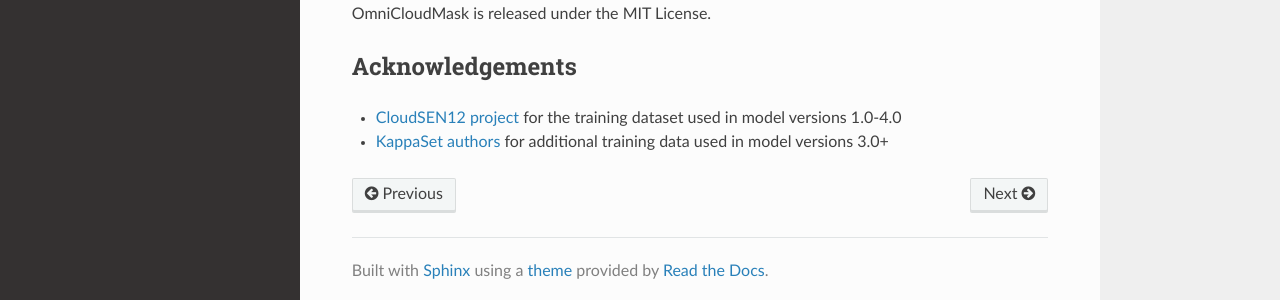
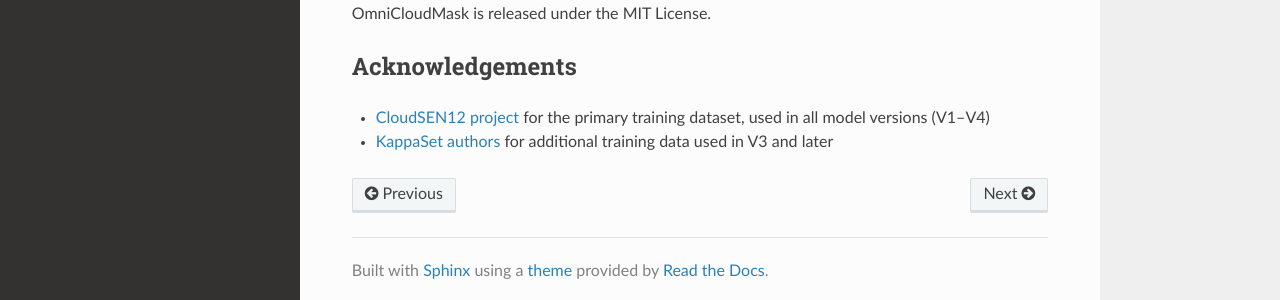
Before and after one commit to DPIRD-DMA/OmniCloudMask, a Sphinx documentation site: the page built from docs/contributing.md, in a window 1280 px wide and 1254 px high. Shown: the part 947-1247 px from the top of the window. Built offline with Sphinx 7.4.7 and the Read the Docs theme 3.1.0, drawn with Linux system fonts in a browser that asks for light colours.

Commit message:
Document which training datasets each model version used
Replace the training data bullet list with a dataset-by-version table,
list only newly added datasets in the model changelog, and let doc
tables wrap instead of scrolling sideways.

Co-Authored-By: Claude Opus 5.5 (1M context) <noreply@anthropic.com>

```diff
--- /dev/null
+++ b/docs/_static/custom.css
@@ -0,0 +1,10 @@
+/* Let table cells wrap instead of making wide tables scroll sideways */
+.wy-table-responsive table td,
+.wy-table-responsive table th {
+    white-space: normal;
+}
+
+.wy-table-responsive table.dataset-table td:nth-child(n + 3),
+.wy-table-responsive table.dataset-table th:nth-child(n + 3) {
+    text-align: center;
+}
--- a/docs/conf.py
+++ b/docs/conf.py
@@ -28,7 +28,8 @@ exclude_patterns = ["_build", "Thumbs.db", ".DS_Store"]
 
 html_theme = "sphinx_rtd_theme"
 html_show_copyright = False
-html_static_path = []
+html_static_path = ["_static"]
+html_css_files = ["custom.css"]
 
 # Source file suffixes
 source_suffix = {
--- a/docs/contributing.md
+++ b/docs/contributing.md
@@ -40,5 +40,5 @@ OmniCloudMask is released under the MIT License.
 
 ## Acknowledgements
 
-- [CloudSEN12 project](https://cloudsen12.github.io/) for the training dataset used in model versions 1.0-4.0
-- [KappaSet authors](https://doi.org/10.5281/zenodo.7100327) for additional training data used in model versions 3.0+
+- [CloudSEN12 project](https://cloudsen12.github.io/) for the primary training dataset, used in all model versions (V1–V4)
+- [KappaSet authors](https://doi.org/10.5281/zenodo.7100327) for additional training data used in V3 and later
```
Also changed, not shown: MODEL_CHANGELOG.md (+6 -4 lines), docs/how-it-works.md (+64 -5 lines).
